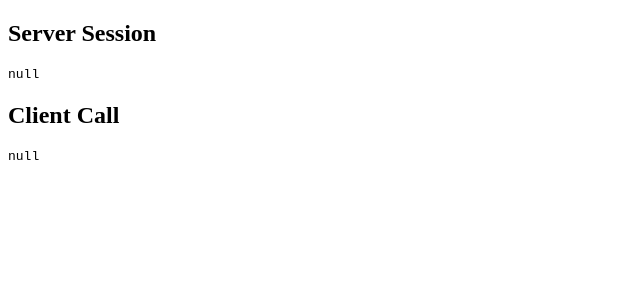
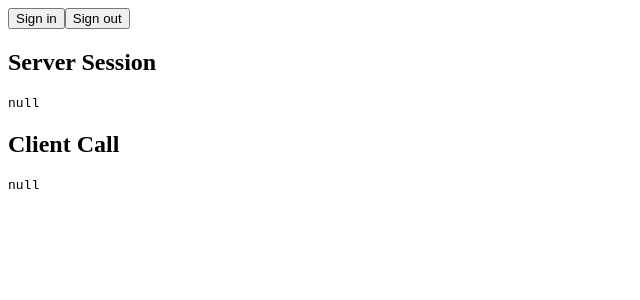
Before and after one commit to Kylewuzhere/next-login, a Next.js app: page / in a window 1280 px wide. Shown: the top 300 px of the page, without its empty margins (0-640 px from the left). Built offline with nearby package versions, Linux system fonts and the light colour scheme; no server answers.

Commit message:
enable sign in sign out features from next auth

```diff
--- /dev/null
+++ b/app/auth.tsx
@@ -0,0 +1,11 @@
+"use client";
+
+import { signIn, signOut } from "next-auth/react";
+
+export const LoginButton = () => {
+  return <button onClick={() => signIn()}>Sign in</button>;
+};
+
+export const LogoutButton = () => {
+  return <button onClick={() => signOut()}>Sign out</button>;
+};
--- a/app/page.tsx
+++ b/app/page.tsx
@@ -1,5 +1,6 @@
 import { getServerSession } from "next-auth";
 import { authOptions } from "./api/auth/[...nextauth]/route";
+import { LoginButton, LogoutButton } from "./auth";
 import { User } from "./user";
 
 export default async function Home() {
@@ -7,6 +8,8 @@ export default async function Home() {
 
   return (
     <main>
+      <LoginButton></LoginButton>
+      <LogoutButton></LogoutButton>
       <h2>Server Session</h2>
       <pre>{JSON.stringify(session)}</pre>
       <h2>Client Call</h2>
```
